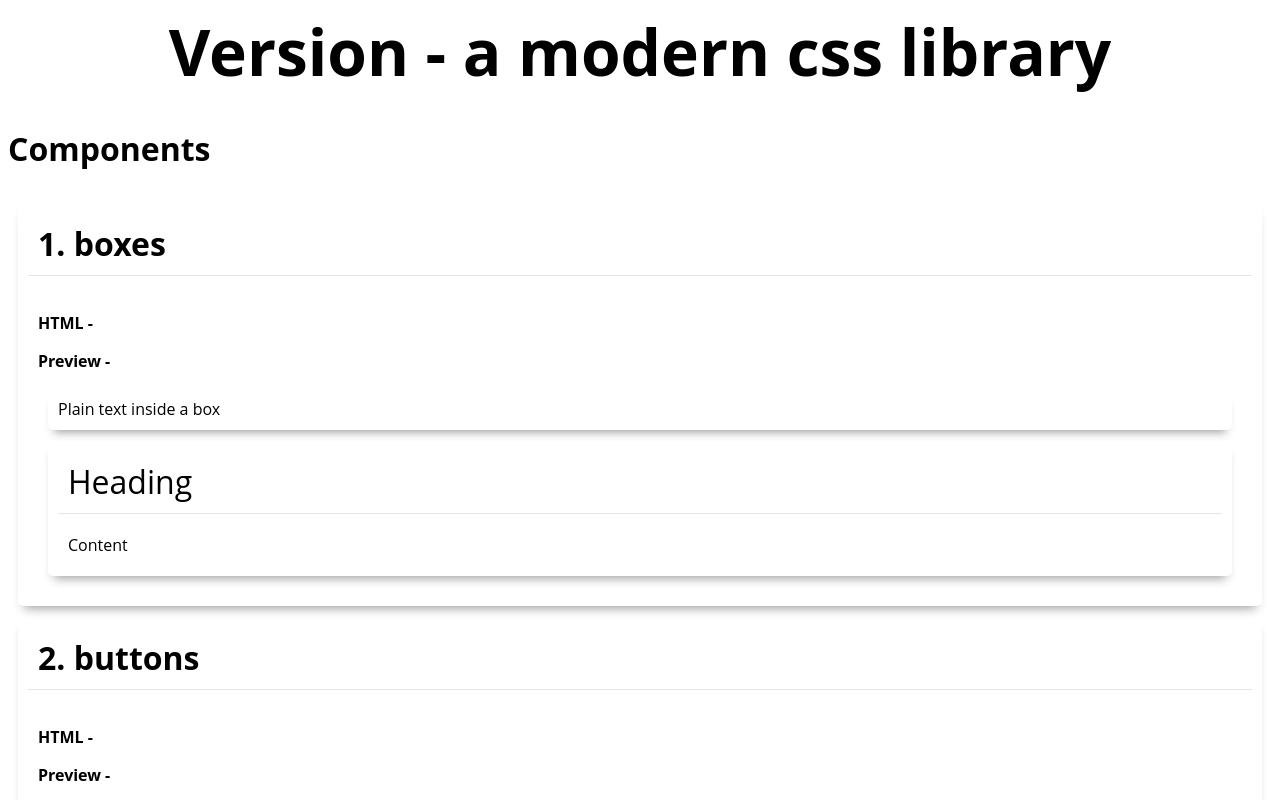
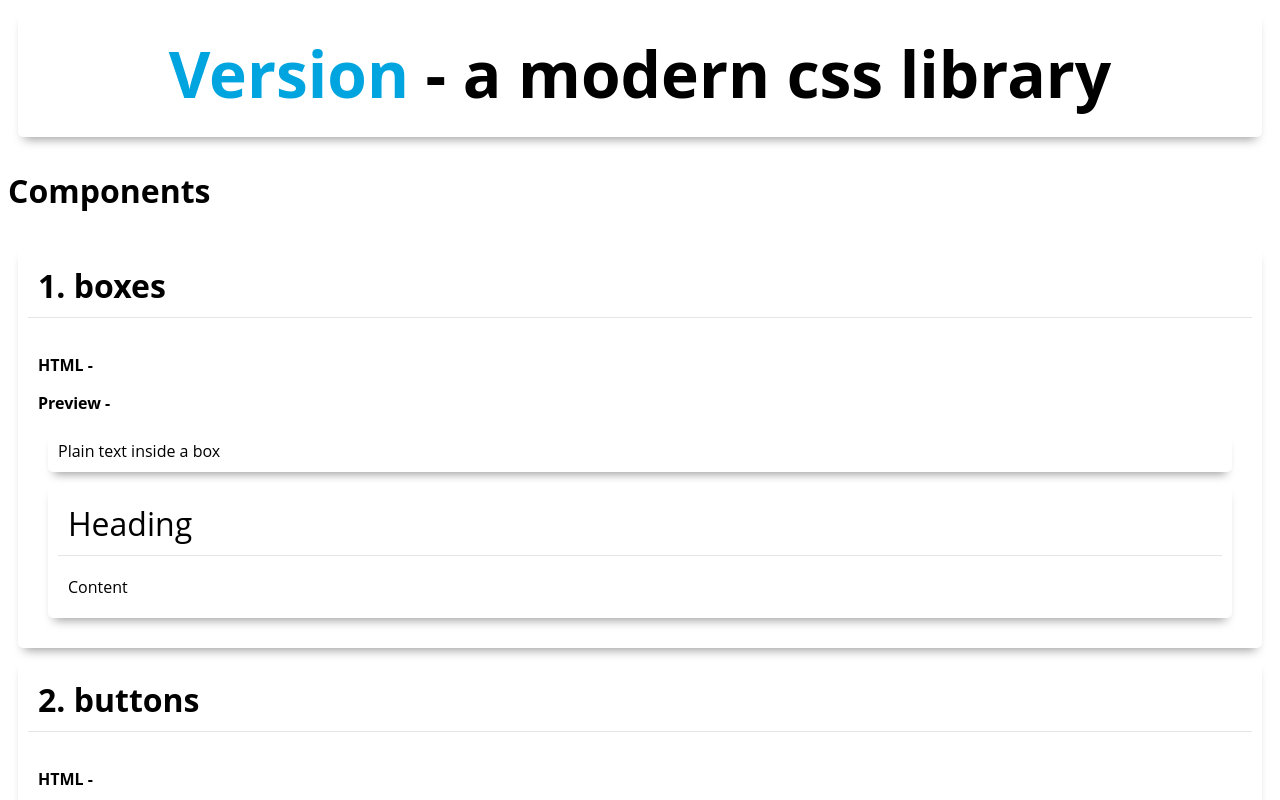
Before and after one commit to brownhash/version, a plain HTML site: page index.html in a window 1280 px wide. Shown: the top 800 px of the page. Drawn offline with Linux system fonts and the light colour scheme.

Commit message:
update display file

```diff
--- a/index.html
+++ b/index.html
@@ -10,8 +10,10 @@
 </head>
 <body>
 
-<div class="width-max" style="text-align: center">
-    <span class="heading1">Version - a modern css library</span>
+<div class="box" style="text-align: center">
+    <div class="box-body">
+        <span class="heading1"><a href="https://github.com/sharma1612harshit/version" title="view project on github">Version</a> - a modern css library</span><br>
+    </div>
 </div>
 
 <p class="heading3">Components</p>
--- a/version.css
+++ b/version.css
@@ -263,6 +263,7 @@ a:active {
 .link-btn {
     font-size: .85rem;
     margin: 5px;
+    color: #000000;
 }
 
 /* ------------------------------------------------------------------------------------------------------------------ */
```
